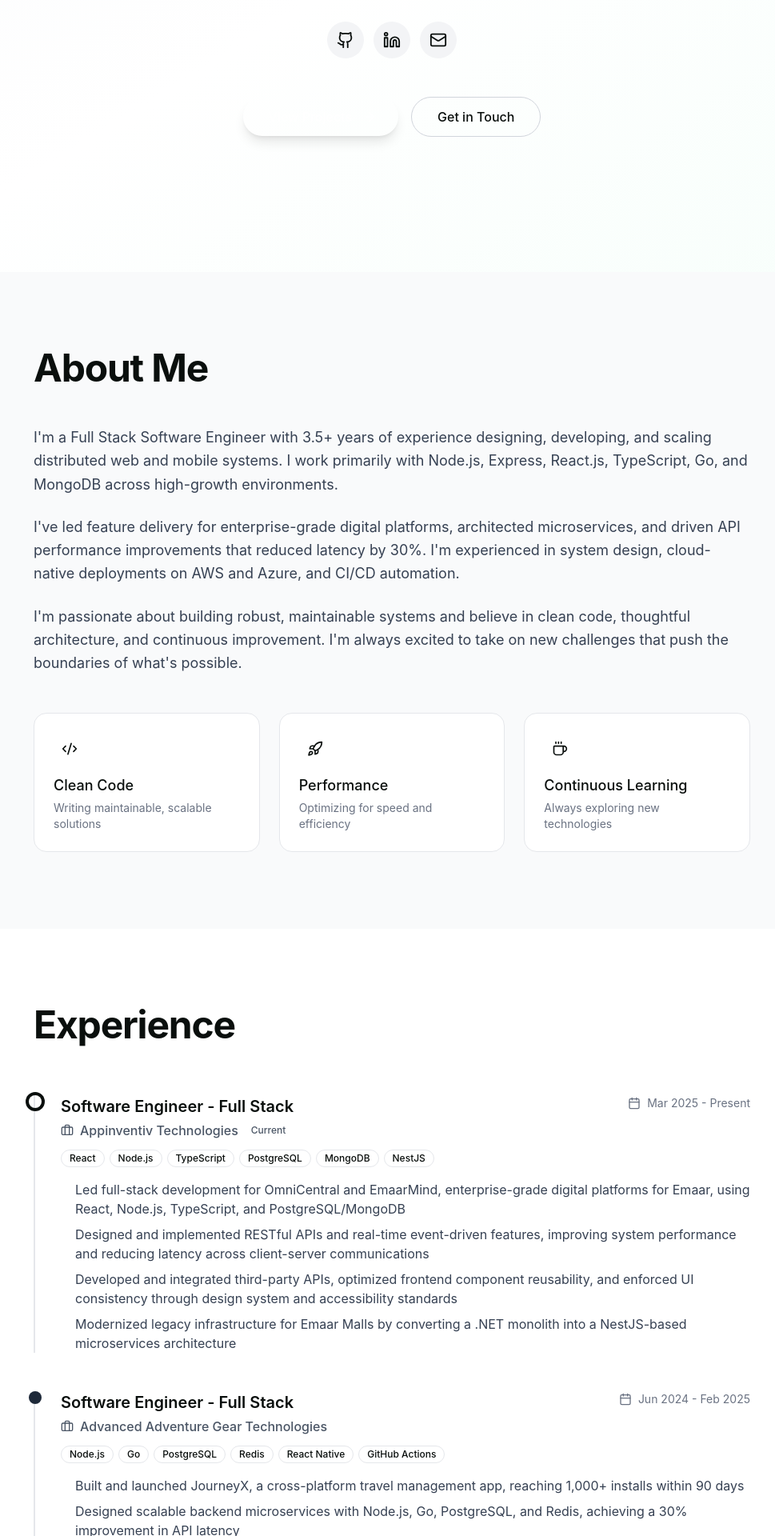
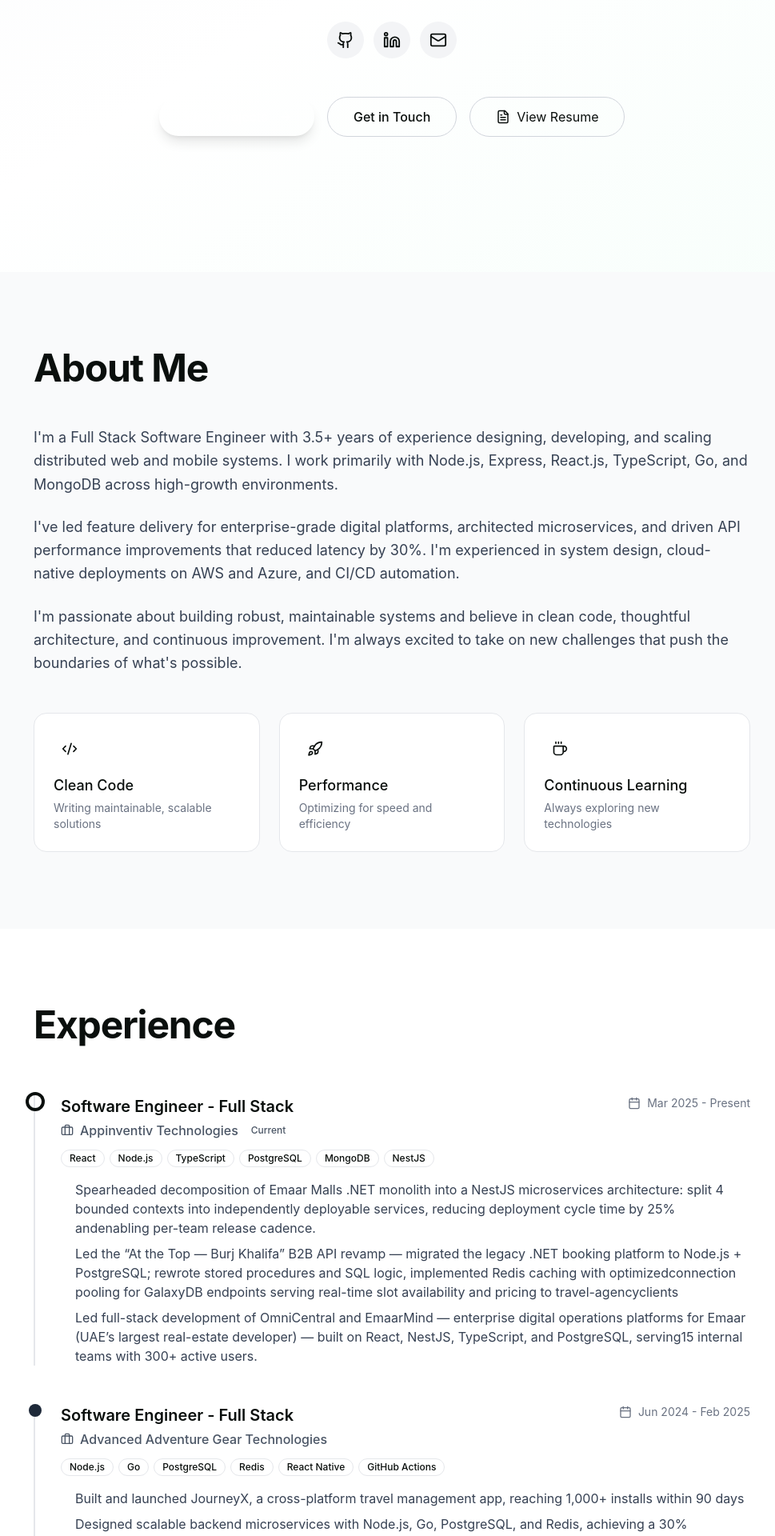
Before and after one commit to kudoabhijeet/portfolio, a Next.js app: page / in a window 1280 px wide. Shown: the part 460-2380 px from the top of the page at 80% size, without its empty margins (150-1119 px from the left). Built offline with nearby package versions, Linux system fonts and the light colour scheme.

Commit message:
updated data and tweaks

```diff
--- a/src/app/components/Hero.tsx
+++ b/src/app/components/Hero.tsx
@@ -1,4 +1,4 @@
-import { ArrowRight, Github, Linkedin, Mail } from "lucide-react";
+import { ArrowRight, FileText, Github, Linkedin, Mail } from "lucide-react";
 import { motion } from "motion/react";
 import { personalInfo } from "../data/portfolio";
 
@@ -139,6 +139,17 @@ export function Hero() {
           >
             Get in Touch
           </motion.button>
+          <motion.a
+            href={personalInfo.resumeUrl}
+            target="_blank"
+            rel="noopener noreferrer"
+            className="px-8 py-3 border border-gray-300 dark:border-gray-700 rounded-full hover:border-primary hover:text-primary transition-colors flex items-center gap-2"
+            whileHover={{ scale: 1.05, y: -2 }}
+            whileTap={{ scale: 0.95 }}
+          >
+            <FileText size={18} />
+            View Resume
+          </motion.a>
         </motion.div>
       </div>
     </section>
--- a/src/app/data/portfolio.ts
+++ b/src/app/data/portfolio.ts
@@ -14,6 +14,8 @@ export const personalInfo = {
   phone: "+91 8130503907",
   location: "Noida, India",
   availableBadge: true,
+  resumeUrl:
+    "https://drive.google.com/file/d/10P2uh_j0wtFH0628LElOJCpZIqUygXXP/view?usp=sharing",
   socials: {
     github: "https://github.com/kudoabhijeet",
     linkedin: "https://linkedin.com/in/kudoabhijeet",
@@ -42,10 +44,9 @@ export const experience = [
       "NestJS",
     ],
     description: [
-      "Led full-stack development for OmniCentral and EmaarMind, enterprise-grade digital platforms for Emaar, using React, Node.js, TypeScript, and PostgreSQL/MongoDB",
-      "Designed and implemented RESTful APIs and real-time event-driven features, improving system performance and reducing latency across client-server communications",
-      "Developed and integrated third-party APIs, optimized frontend component reusability, and enforced UI consistency through design system and accessibility standards",
-      "Modernized legacy infrastructure for Emaar Malls by converting a .NET monolith into a NestJS-based microservices architecture",
+      "Spearheaded decomposition of Emaar Malls .NET monolith into a NestJS microservices architecture: split 4 bounded contexts into independently deployable services, reducing deployment cycle time by 25% andenabling per-team release cadence.",
+      "Led the “At the Top — Burj Khalifa” B2B API revamp — migrated the legacy .NET booking platform to Node.js + PostgreSQL; rewrote stored procedures and SQL logic, implemented Redis caching with optimizedconnection pooling for GalaxyDB endpoints serving real-time slot availability and pricing to travel-agencyclients",
+      "Led full-stack development of OmniCentral and EmaarMind — enterprise digital operations platforms for Emaar (UAE’s largest real-estate developer) — built on React, NestJS, TypeScript, and PostgreSQL, serving15 internal teams with 300+ active users.",
     ],
   },
   {
@@ -95,16 +96,25 @@ export const projects: ProjectData[] = [
   {
     title: "GetBetterAtDev",
     description:
-      "Enterprise-grade digital platforms for Emaar — built with React, Node.js, TypeScript, and PostgreSQL/MongoDB. Features real-time event-driven architecture and third-party API integrations.",
-    technologies: ["React", "Node.js", "TypeScript", "PostgreSQL", "MongoDB"],
+      "A open-source platform for developers to improve their coding skills through interactive projects and guides.",
+    technologies: [
+      "React",
+      "Node.js",
+      "GoLang",
+      "TypeScript",
+      "PostgreSQL",
+      "Redis",
+    ],
     gradient: "from-blue-600 to-violet-700",
+    liveUrl: "https://getbetterat.dev/",
   },
   {
     title: "URL Shortener",
     description:
-      "Cross-platform travel management app that reached 1,000+ installs within 90 days. Scalable backend microservices with 30% improvement in API latency.",
-    technologies: ["Node.js", "Go", "PostgreSQL", "Redis", "React Native"],
+      "A URL shortening service built with Node.js, Express, and MongoDB. It provides a simple API to create short URLs and redirect to the original URLs.",
+    technologies: ["React", "Node.js", "TypeScript", "PostgreSQL", "Redis"],
     gradient: "from-emerald-500 to-teal-700",
+    liveUrl: "https://ku2.me/",
   },
 ];
 
```
